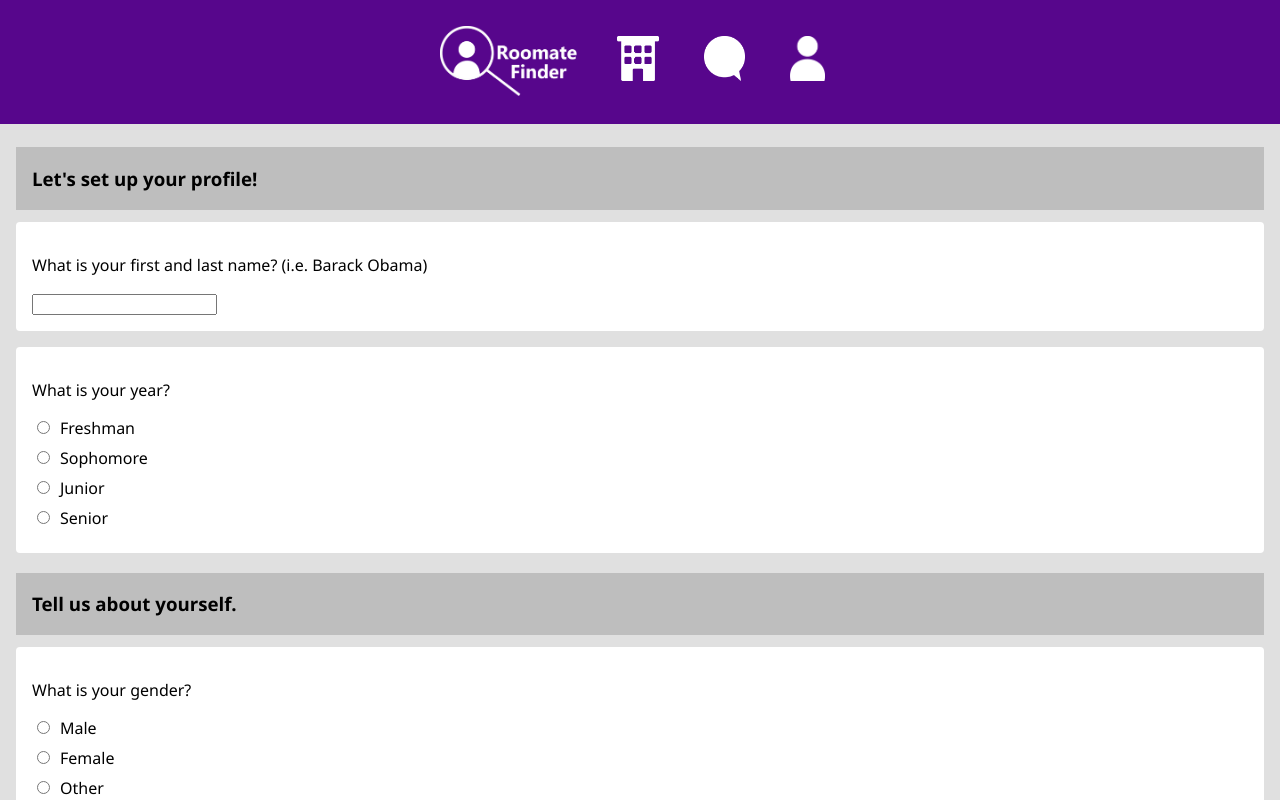
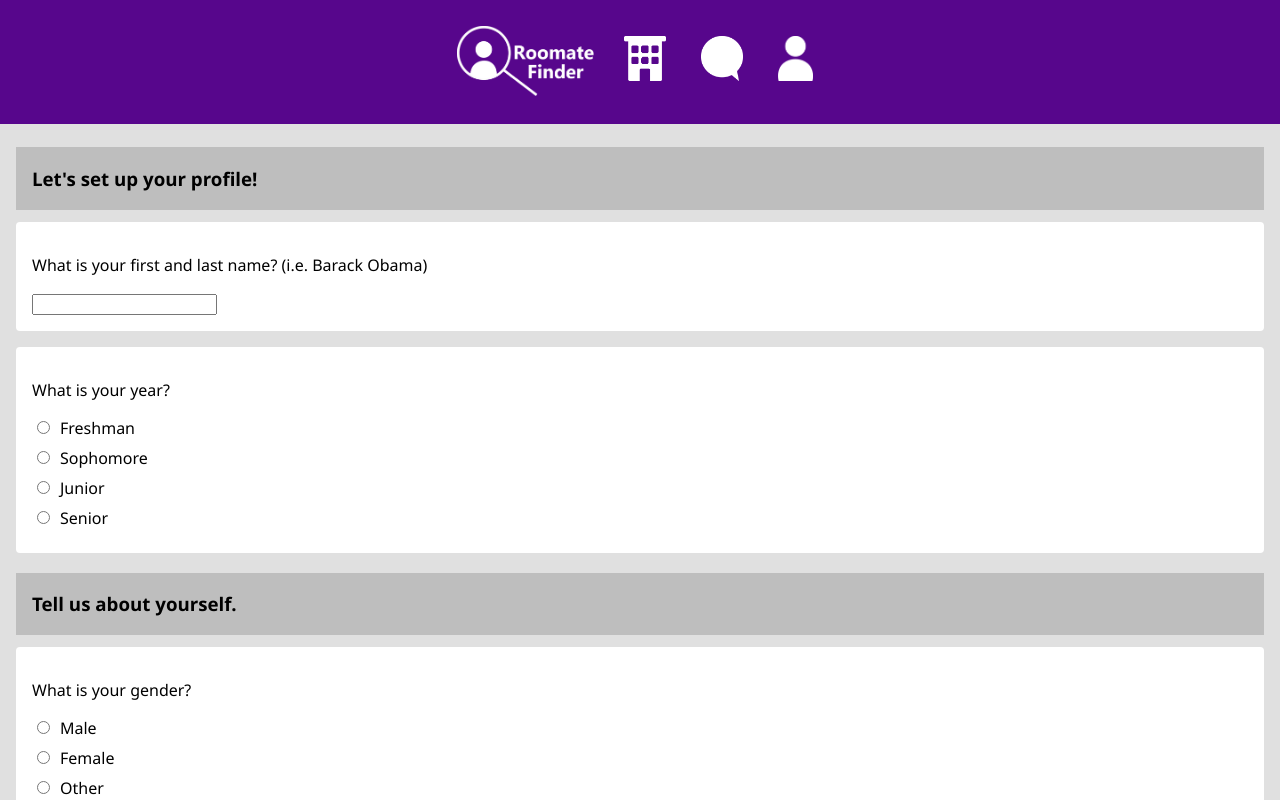
Before and after one commit to yujin-hong-123/roommate-finder, a React (Create React App) app in the folder front-end/: page /survey in a window 1280 px wide. Shown: the top 800 px of the page. Built offline with nearby package versions, Linux system fonts and the light colour scheme; no server answers.

Commit message:
Adjusted padding in header

```diff
--- a/front-end/src/Header.css
+++ b/front-end/src/Header.css
@@ -32,7 +32,7 @@
 
 ul.nav-links {
   list-style: none;
-  padding: 5px 20px 5px 5px; /* Remove default padding */
+  padding: 5px 15px 5px 5px; /* Remove default padding */
   margin: 0; /* Remove default margin */
   display: flex;
   text-align: center;
@@ -40,7 +40,7 @@ ul.nav-links {
 
 li.nav-item {
   display: inline-block;
-  padding: 5px 10px 0px 10px;
+  padding: 5px 5px 0px 5px;
 }
 .nav-item a {
   color: white;
```
